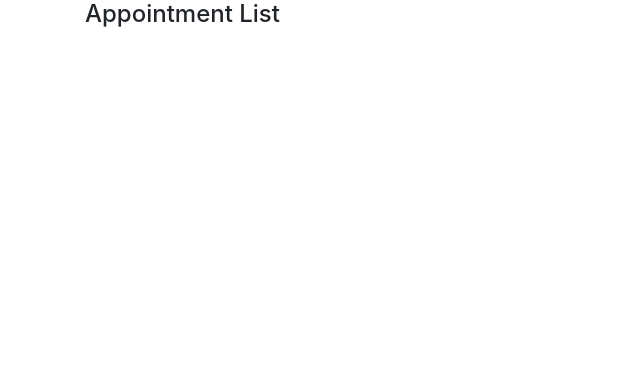
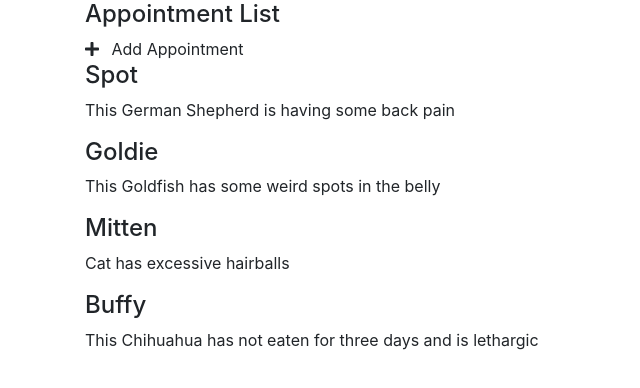
Before and after one commit to BenjaminKyhn/vue-interface-tutorial, a Vue app: page / in a window 1280 px wide. Shown: the top 388 px of the page, without its empty margins (0-640 px from the left). Built offline with nearby package versions, Linux system fonts and the light colour scheme.

Commit message:
Part 2-4

```diff
--- /dev/null
+++ b/public/data/appointments.json
@@ -0,0 +1,26 @@
+[
+  {
+    "petName": "Spot",
+    "petOwner": "Constance Smith",
+    "aptDate": "2017-07-24 08:30",
+    "aptNotes": "This German Shepherd is having some back pain"
+  },
+  {
+    "petName": "Goldie",
+    "petOwner": "Barot Bellingham",
+    "aptDate": "2017-07-22 15:50",
+    "aptNotes": "This Goldfish has some weird spots in the belly"
+  },
+  {
+    "petName": "Mitten",
+    "petOwner": "Hillary Goldwyn",
+    "aptDate": "2017-07-21 9:15",
+    "aptNotes": "Cat has excessive hairballs"
+  },
+  {
+    "petName": "Buffy",
+    "petOwner": "Hassum Harrod",
+    "aptDate": "2017-07-20 15:30",
+    "aptNotes": "This Chihuahua has not eaten for three days and is lethargic"
+  }
+]
--- a/src/App.vue
+++ b/src/App.vue
@@ -1,17 +1,34 @@
 <template>
     <div id="main-app" class="container">
         <h4>{{title}}</h4>
+        <font-awesome-icon icon="plus" class="mr-2"/>
+        Add Appointment
+        <div v-for="(item, i) in appointments" :key="i">
+            <h4>{{item.petName}}</h4>
+            <p>{{item.aptNotes}}</p>
+        </div>
     </div>
 </template>
 
 <script>
+    import {FontAwesomeIcon} from "@fortawesome/vue-fontawesome";
+    import axios from "axios";
 
     export default {
         name: 'MainApp',
-  data: function() {
+        data: function () {
             return {
-      title: "Appointment List"
+                title: "Appointment List",
+                appointments: []
             };
+        },
+        components: {
+            FontAwesomeIcon
+        },
+        mounted() {
+            axios
+                .get("./data/appointments.json")
+                .then(response => (this.appointments = response.data));
         }
     };
 </script>
--- a/src/main.js
+++ b/src/main.js
@@ -3,9 +3,17 @@
 
 import "bootstrap";
 import "bootstrap/dist/css/bootstrap.css";
+import {library} from "@fortawesome/fontawesome-svg-core";
+import {
+    faPlus,
+    faMinus,
+    faTrash,
+    faCheck
+} from "@fortawesome/free-solid-svg-icons";
+library.add(faPlus, faMinus, faTrash, faCheck);
 
 Vue.config.productionTip = false
 
 new Vue({
-  render: h => h(App),
+    render: h => h(App),
 }).$mount('#app')
```
Lines whose indentation alone changed are shown as unchanged.
